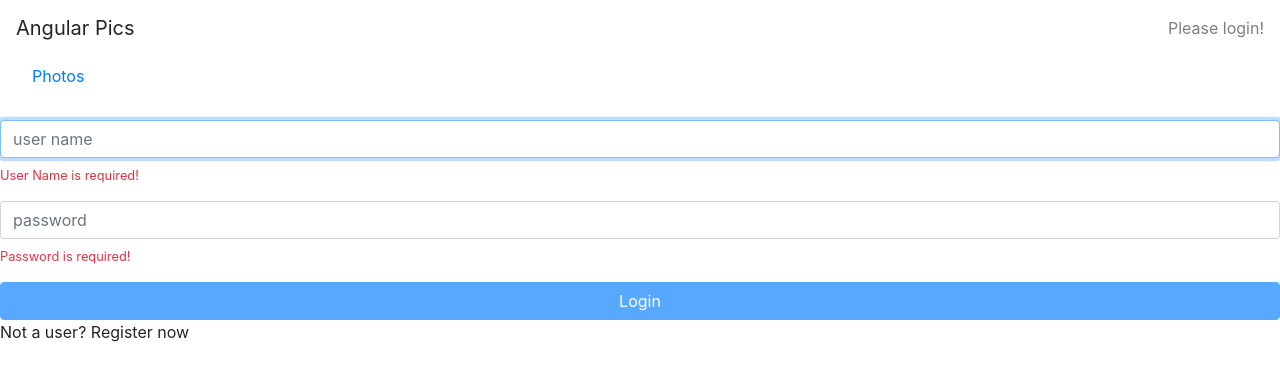
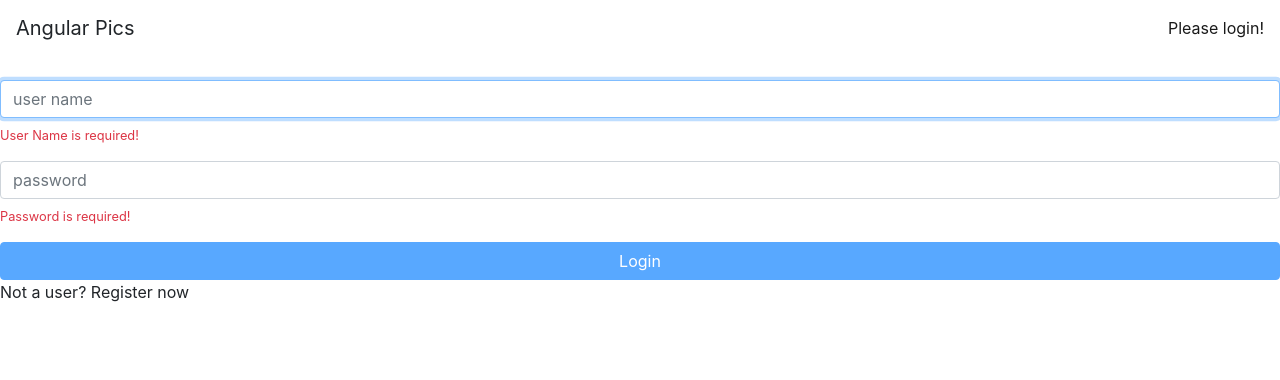
Before and after one commit to studiojms/angular-pics, an Angular app: page / in a window 1280 px wide. Shown: the top 380 px of the page. Built offline with nearby package versions, Linux system fonts and the light colour scheme.

Commit message:
added guard for login url improving layout

```diff
--- a/src/app/app.component.html
+++ b/src/app/app.component.html
@@ -1,6 +1,6 @@
 <pic-header></pic-header>
-<nav class="nav nav-pills ml-3">
-  <a class="nav-item nav-link" routerLink="/photos/johndoe" routerLinkActive="active">Photos</a>
+<nav *ngIf="getAuthenticatedUser()" class="nav nav-pills ml-3">
+  <a class="nav-item nav-link" [routerLink]="['photos', getAuthenticatedUser()]" routerLinkActive="active">My Photos</a>
 </nav>
 
 <router-outlet></router-outlet>
--- a/src/app/app.component.ts
+++ b/src/app/app.component.ts
@@ -1,8 +1,15 @@
 import { Component } from '@angular/core';
+import { UserService } from './core/user/user.service';
 
 @Component({
   selector: 'app-root',
   templateUrl: './app.component.html',
   styleUrls: ['./app.component.css'],
 })
-export class AppComponent {}
+export class AppComponent {
+  constructor(private userService: UserService) {}
+
+  getAuthenticatedUser() {
+    return this.userService.isLogged() ? this.userService.getUserName() : '';
+  }
+}
--- a/src/app/app.routing.module.ts
+++ b/src/app/app.routing.module.ts
@@ -5,11 +5,13 @@ import { PhotoListComponent } from './photos/photo-list/photo-list.component';
 import { NotFoundComponent } from './errors/not-found/not-found.component';
 import { PhotoListResolver } from './photos/photo-list/photo-list.resolver';
 import { LoginPageComponent } from './home/login/login.page.component';
+import { AuthGuard } from './core/auth/auth.guard';
 
 const routes: Routes = [
   {
     path: '',
     component: LoginPageComponent,
+    canActivate: [AuthGuard],
   },
   {
     path: 'photos/:userName',
--- /dev/null
+++ b/src/app/core/auth/auth.guard.ts
@@ -0,0 +1,28 @@
+import { Injectable } from '@angular/core';
+import { CanActivate, ActivatedRouteSnapshot, RouterStateSnapshot, UrlTree, Router } from '@angular/router';
+import { Observable } from 'rxjs';
+
+import { UserService } from '../user/user.service';
+
+@Injectable({ providedIn: 'root' })
+export class AuthGuard implements CanActivate {
+  constructor(private userService: UserService, private router: Router) {}
+
+  canActivate(
+    route: ActivatedRouteSnapshot,
+    state: RouterStateSnapshot
+  ): boolean | UrlTree | Observable<boolean | UrlTree> | Promise<boolean | UrlTree> {
+    let returnValue = true;
+
+    if (this.userService.isLogged()) {
+      //redirect to home page
+      const userName = this.userService.getUserName();
+
+      this.router.navigate(['photos', userName]);
+
+      returnValue = false;
+    }
+
+    return returnValue;
+  }
+}
--- a/src/app/core/user/user.service.ts
+++ b/src/app/core/user/user.service.ts
@@ -8,6 +8,7 @@ import { IUser } from './user';
 @Injectable({ providedIn: 'root' })
 export class UserService {
   private userSubject = new BehaviorSubject<IUser>(null);
+  private userName: string;
 
   constructor(private tokenService: TokenService) {
     this.tokenService.hasToken() && this.decodeAndNotify();
@@ -25,6 +26,8 @@ export class UserService {
   private decodeAndNotify() {
     const token = this.tokenService.getToken();
     const user = jwtDecode(token) as IUser;
+    this.userName = user.name;
+
     this.userSubject.next(user);
   }
 
@@ -33,4 +36,12 @@ export class UserService {
     //clears the username everywhere
     this.userSubject.next(null);
   }
+
+  isLogged() {
+    return this.tokenService.hasToken();
+  }
+
+  getUserName() {
+    return this.userName;
+  }
 }
--- a/src/app/shared/header/header.component.html
+++ b/src/app/shared/header/header.component.html
@@ -9,7 +9,7 @@
 
     <ng-template #login>
       <span class="navbar-text">
-        Please login!
+        <a [routerLink]="['']">Please login!</a>
       </span>
     </ng-template>
   </nav>
--- a/src/app/shared/header/header.module.ts
+++ b/src/app/shared/header/header.module.ts
@@ -1,10 +1,12 @@
 import { NgModule } from '@angular/core';
+import { CommonModule } from '@angular/common';
+import { RouterModule } from '@angular/router';
+
 import { HeaderComponent } from './header.component';
-import { CommonModule } from '@angular/common';
 
 @NgModule({
   declarations: [HeaderComponent],
   exports: [HeaderComponent],
-  imports: [CommonModule],
+  imports: [CommonModule, RouterModule],
 })
 export class HeaderModule {}
```
